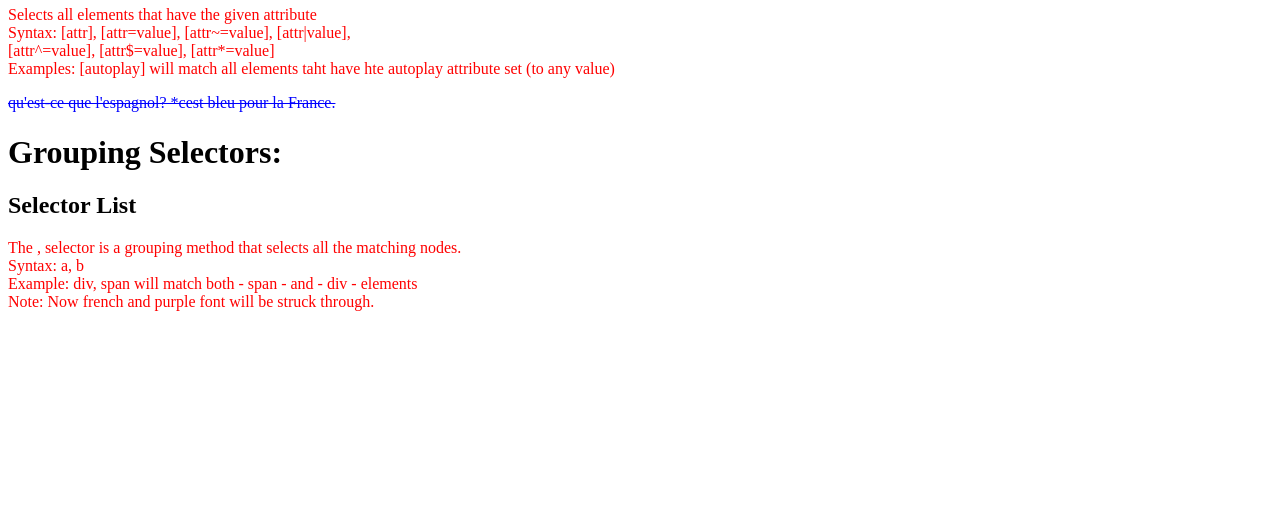
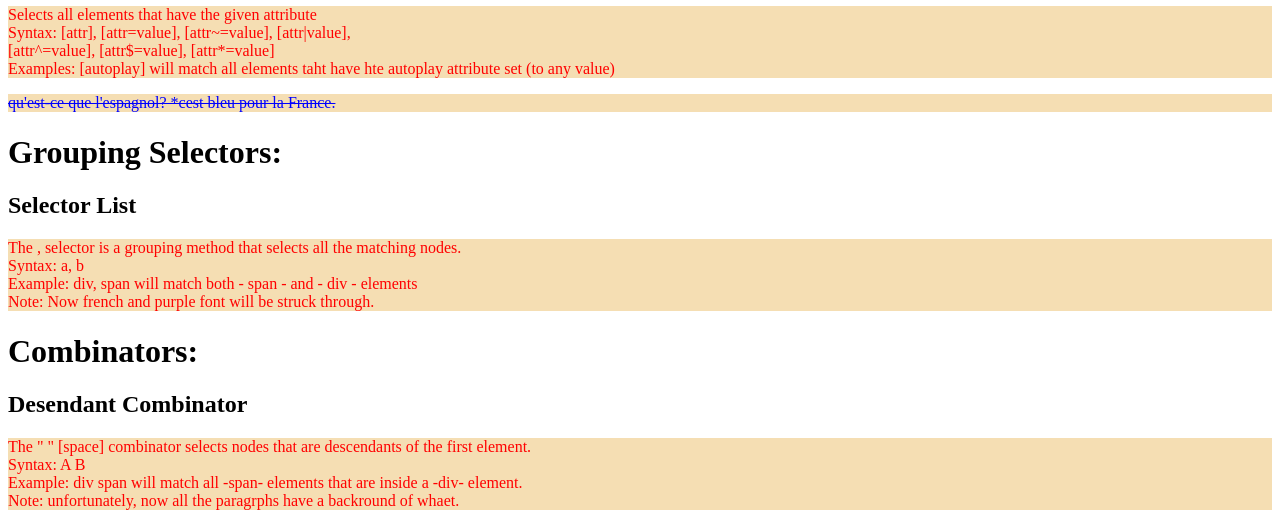
Before and after one commit to LillyDelValley/css-selectors-practice, a plain HTML site: page index.html in a window 1280 px wide. Shown: the part 663-1189 px from the top of the page. Before the commit the page ends 990 px from the top, so only its background shows below. Drawn offline with Linux system fonts and the light colour scheme.

Commit message:
Combinators: space seletor added

```diff
--- a/css/styles.css
+++ b/css/styles.css
@@ -17,3 +17,7 @@ p[lang="fr"] {
 p[lang="fr"], .purple {
     text-decoration:line-through;
 }
+
+body p {
+    background-color: wheat;
+}
--- a/index.html
+++ b/index.html
@@ -40,5 +40,11 @@
         Syntax: a, b<br/>
         Example: div, span will match both - span - and - div - elements<br/>
         Note: Now french and purple font will be struck through.</p>
+    <h1>Combinators:</h1>
+    <h2>Desendant Combinator</h2>
+    <p>The " " [space] combinator selects nodes that are descendants of the first element.<br/>
+        Syntax: A B<br/>
+        Example: div span will match all -span- elements that are inside a -div- element.<br/>
+        Note: unfortunately, now all the paragrphs have a backround of whaet.</p>
 </body>
 </html>
```
